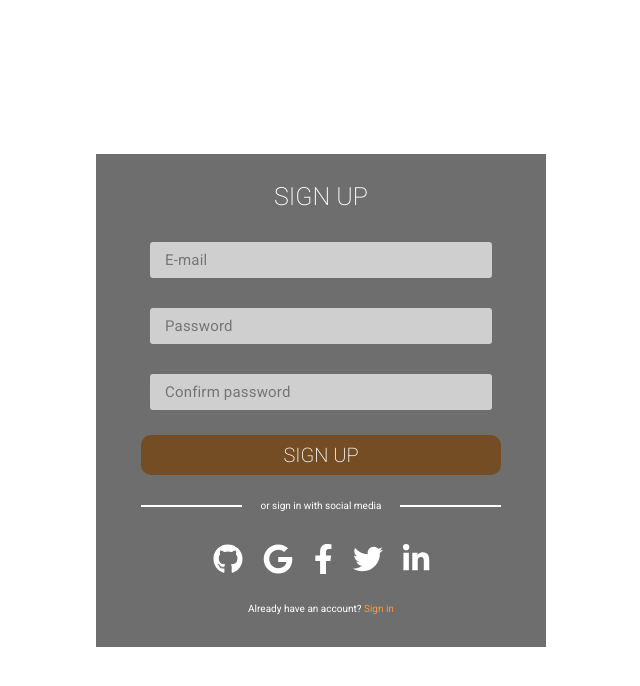
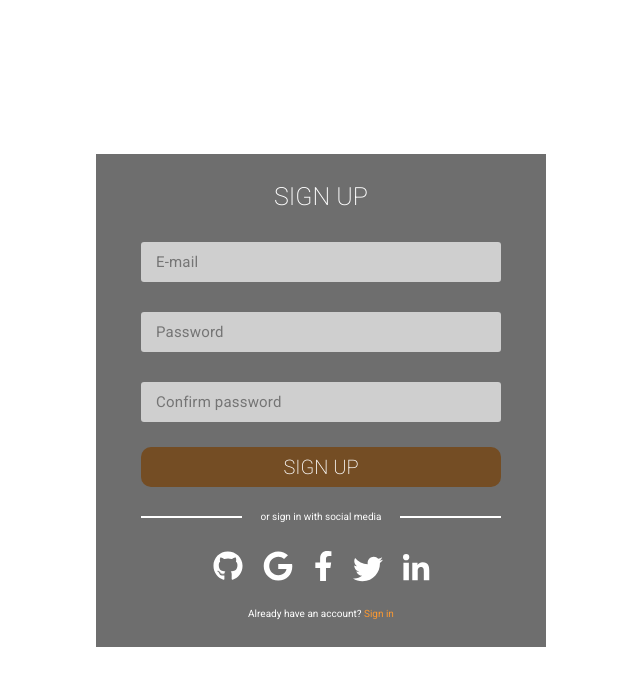
Before and after one commit to D1353L/chat-ws-front, a Vue app: page / in a window 1280 px wide. Shown: the top 686 px of the page, without its empty margins (319-959 px from the left). Built offline with nearby package versions, Linux system fonts and the light colour scheme.

Commit message:
Fix components alignment due to bootstrap-vue settings

```diff
--- a/public/index.html
+++ b/public/index.html
@@ -3,7 +3,7 @@
   <head>
     <meta charset="utf-8">
     <meta http-equiv="X-UA-Compatible" content="IE=edge">
-    <meta name="viewport" content="width=device-width,initial-scale=1.0">
+    <meta name="viewport" content="width=device-width,initial-scale=1.0, shrink-to-fit=no">
     <link rel="icon" href="<%= BASE_URL %>favicon.ico">
     <title><%= htmlWebpackPlugin.options.title %></title>
   </head>
--- a/src/App.vue
+++ b/src/App.vue
@@ -20,6 +20,7 @@ export default {
   display: flex;
   height: 100vh;
   font-family: Roboto;
+  line-height: 1em;
 
   input {
     background: $primary-input-color;
--- a/src/components/SignUp.vue
+++ b/src/components/SignUp.vue
@@ -67,11 +67,10 @@ export default {
       }
 
       input {
-          width: 76%;
-          height: 36px;
+          width: 80%;
+          height: 40px;
           margin-top: 2em;
           font-size: 15px;
-          line-height: 18px;
           letter-spacing: 0.012em;
           border: 2px solid transparent;
           border-radius: 3px;
@@ -91,7 +90,6 @@ export default {
           margin-top: 1.24em;
           font-weight: 200;
           font-size: 20px;
-          line-height: 29px;
           font-family: Roboto;
           color: $white;
       }
@@ -101,7 +99,7 @@ export default {
       display: flex;
       justify-content: space-between;
       align-items: center;
-      margin: 1.55em auto 1.6em;
+      margin: 1.4em auto 0;
       width: 80%;
 
       &:before, &:after {
@@ -116,14 +114,13 @@ export default {
       }
       span {
           font-size: $font-small;
-          line-height: 12px;
       }
   }
 
   .social-media-list {
       display: flex;
       justify-content: space-between;
-      margin: 0 auto;
+      margin: 1.6em auto 0;
       width: 48%;
 
       a {
@@ -131,7 +128,7 @@ export default {
           color: $white;
 
           [data-icon="twitter"], [data-icon="linkedin-in"] {
-            margin-top: 5px;
+            margin-top: .1em;
           }
 
       }
@@ -139,8 +136,7 @@ export default {
 
   .sign-in-caption {
       font-size: $font-small;
-      line-height: 12px;
-      margin-top: 2.1em;
+      margin: 2.2em auto;
 
       a {
         color: $highlight-color;
```
